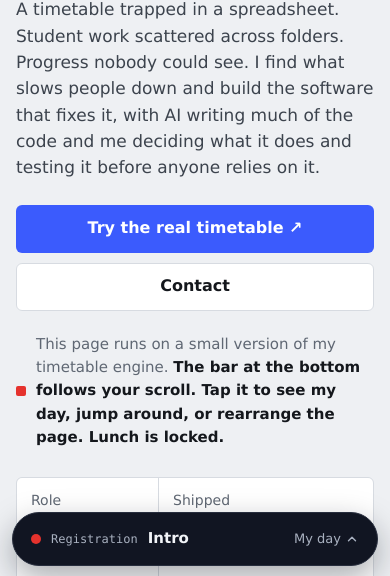
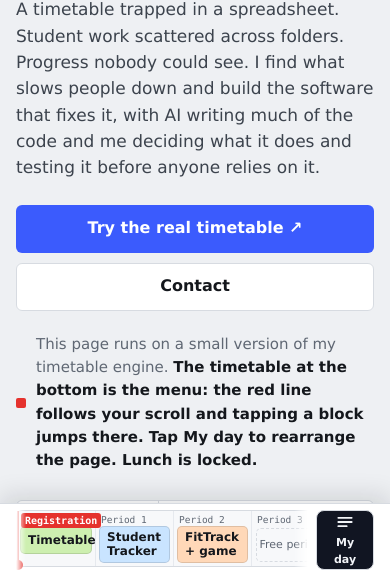
Before and after one commit to rafaelkoo/rafaelkoo.github.io, a plain HTML site: page index.html in a window 390 px wide. Shown: the part 268-844 px from the top of the page. Drawn offline with Linux system fonts and the light colour scheme; a web font is replaced by a local one.

Commit message:
Phone: the timetable strip becomes the bottom navigation bar with the live red line
Co-Authored-By: Claude Opus 5.5 <noreply@anthropic.com>
Claude-Session: https://claude.ai/code/session_01CAiHo9SYebt61iW1UdxFJa

```diff
--- a/index.html
+++ b/index.html
@@ -233,13 +233,26 @@ body[data-view="developer"] .rec{display:none}
 body.phone-on main .wrap,body.phone-on .tt .wrap{max-width:none;margin-right:440px;margin-left:max(16px,calc((100vw - 440px - 1160px) / 2))}
 body.phone-on .tt .wrap{margin-right:24px}
 body.embed .phonewrap,body.embed #phoneBtn{display:none!important}
-.mnav,.toast,.tip-phone{display:none}
+.mnav,.toast,.tip-phone,.daybtn{display:none}
+.daybtn{flex:0 0 58px;flex-direction:column;align-items:center;justify-content:center;gap:2px;border:1px solid var(--rule);border-radius:8px;background:var(--bar);color:var(--bar-ink);font-size:11px;font-weight:700;cursor:pointer}
 .sheet[hidden],.scrim[hidden]{display:none}
 @media (max-width:700px){
-  .tt{display:none}
+  .tt{position:fixed;top:auto;bottom:0;left:0;right:0;z-index:25;border-bottom:0;border-top:1px solid var(--rule);box-shadow:0 -8px 24px rgba(10,14,25,.12);padding-bottom:env(safe-area-inset-bottom,0px)}
+  .tt .wrap{padding-block:6px 8px}
+  .tt-top,.tt .msg{display:none}
+  .strip-row{display:flex;align-items:stretch;gap:8px}
+  .strip-row .strip-scroll{flex:1 1 auto;min-width:0;scrollbar-width:none;-webkit-mask-image:linear-gradient(90deg,transparent 0,#000 10px,#000 calc(100% - 14px),transparent 100%);mask-image:linear-gradient(90deg,transparent 0,#000 10px,#000 calc(100% - 14px),transparent 100%)}
+  .strip-row .strip-scroll::-webkit-scrollbar{display:none}
+  .tt .strip{grid-template-columns:repeat(11,minmax(78px,1fr));min-width:858px}
+  .tt .slot{min-height:48px;padding:15px 3px 3px}
+  .tt .slot .tm{font-size:9.5px;top:2px;left:5px}
+  .tt .blk{min-height:28px;padding:3px 7px;font-size:12px}
+  .tt .blk .d,.tt .blk .d3{display:none}
+  .tt .slot.empty::after{inset:17px 4px 4px;font-size:11px}
+  .daybtn{display:flex}
   .app .seg,#reset,#phoneBtn{display:none!important}
   .tip-desk{display:none}.tip-phone{display:inline}
-  main{padding-bottom:calc(84px + env(safe-area-inset-bottom,0px))}
+  main{padding-bottom:calc(86px + env(safe-area-inset-bottom,0px))}
   .hero{padding-block:28px 20px}
   .hero h1{font-size:clamp(36px,10.5vw,48px)}
   .hero .lede{font-size:17px}
@@ -259,13 +272,13 @@ body.embed .phonewrap,body.embed #phoneBtn{display:none!important}
   .card{padding:16px}
   .tl .when{flex-basis:100%}
   .lunch{border-radius:14px;padding:12px 16px;font-size:15px}
-  .mnav{display:block;position:fixed;left:0;right:0;bottom:0;z-index:25;padding:8px max(12px,env(safe-area-inset-right,0px)) calc(10px + env(safe-area-inset-bottom,0px)) max(12px,env(safe-area-inset-left,0px));pointer-events:none}
+  .mnav{display:none!important;position:fixed;left:0;right:0;bottom:0;z-index:25;padding:8px max(12px,env(safe-area-inset-right,0px)) calc(10px + env(safe-area-inset-bottom,0px)) max(12px,env(safe-area-inset-left,0px));pointer-events:none}
   .pill{pointer-events:auto;width:100%;display:flex;align-items:center;gap:10px;min-height:54px;padding:0 18px;border-radius:999px;background:var(--bar);color:var(--bar-ink);border:1px solid var(--bar-rule);box-shadow:0 12px 32px rgba(10,14,25,.35);cursor:pointer;text-align:left}
   .pill .dot{flex:0 0 10px;width:10px;height:10px;border-radius:50%;background:var(--now);animation:pulse 1.8s ease-out infinite}
   .pill .pt{font-family:var(--mono);font-size:12px;color:var(--bar-ink-2);white-space:nowrap}
   .pill .pn{flex:1 1 auto;min-width:0;font-weight:700;font-size:15px;white-space:nowrap;overflow:hidden;text-overflow:ellipsis}
   .pill .pc{display:inline-flex;align-items:center;gap:4px;font-size:13px;color:var(--bar-ink-2)}
-  .toast{display:block;position:fixed;left:50%;bottom:calc(80px + env(safe-area-inset-bottom,0px));z-index:26;max-width:calc(100% - 32px);transform:translate(-50%,10px);opacity:0;pointer-events:none;background:var(--ink);color:var(--canvas);padding:10px 14px;border-radius:10px;font-size:14px;line-height:1.35;transition:opacity .25s,transform .25s}
+  .toast{display:block;position:fixed;left:50%;bottom:calc(84px + env(safe-area-inset-bottom,0px));z-index:26;max-width:calc(100% - 32px);transform:translate(-50%,10px);opacity:0;pointer-events:none;background:var(--ink);color:var(--canvas);padding:10px 14px;border-radius:10px;font-size:14px;line-height:1.35;transition:opacity .25s,transform .25s}
   .toast.show{opacity:1;transform:translate(-50%,0)}
   .toast.bad{background:var(--now);color:#FFFFFF}
 }
@@ -354,8 +367,12 @@ body.embed .phonewrap,body.embed #phoneBtn{display:none!important}
         <button type="button" class="lbtn reset2" id="reset2">Reset</button>
       </div>
     </div>
-    <div class="strip-scroll">
-      <div class="strip" id="strip" role="list"></div>
+    <div class="strip-row">
+      <div class="strip-scroll">
+        <div class="strip" id="strip" role="list"></div>
+      </div>
+      <button type="button" class="daybtn" id="dayBtn" aria-haspopup="dialog" aria-controls="sheet" aria-label="My day: rearrange, switch view or reset">
+        <svg aria-hidden="true" width="20" height="20" viewBox="0 0 24 24" fill="none" stroke="currentColor" stroke-width="2.2" stroke-linecap="round"><path d="M4 7h16M4 12h16M4 17h10"></path></svg><span>My day</span></button>
     </div>
     <p class="msg" id="msg" role="status" aria-live="polite"></p>
   </div>
@@ -386,7 +403,7 @@ body.embed .phonewrap,body.embed #phoneBtn{display:none!important}
         <a class="btn btn-act" href="timetable-demo/">Try the real timetable ↗</a>
         <a class="btn btn-line" href="#contact">Contact</a>
       </div>
-      <p class="try"><i aria-hidden="true"></i><span>This page runs on a small version of my timetable engine. <b class="tip-desk">The red line follows your scroll. Drag a block and the page reorders. Lunch is locked, so try dropping something on it. The last block is when I can start.</b><b class="tip-phone">The bar at the bottom follows your scroll. Tap it to see my day, jump around, or rearrange the page. Lunch is locked.</b></span></p>
+      <p class="try"><i aria-hidden="true"></i><span>This page runs on a small version of my timetable engine. <b class="tip-desk">The red line follows your scroll. Drag a block and the page reorders. Lunch is locked, so try dropping something on it. The last block is when I can start.</b><b class="tip-phone">The timetable at the bottom is the menu: the red line follows your scroll and tapping a block jumps there. Tap My day to rearrange the page. Lunch is locked.</b></span></p>
       <div class="summary rec" aria-label="30-second summary">
         <div><b>Role</b><span>Support Worker (Game Design), building the school's systems in protected time</span></div>
         <div><b>Shipped</b><span>A timetable platform two school sites run their day on, used by about 100 people</span></div>
@@ -789,7 +806,7 @@ I saw your portfolio and I'd like to talk to you about a developer role at [your
   /* ---------- the red "now" line follows your scroll ---------- */
   function updateNow(instant){
     var now=document.getElementById('now');if(!now)return;
-    var line=(document.getElementById('app').offsetHeight+tt.offsetHeight)+60;
+    var line=(document.getElementById('app').offsetHeight+(isPhone()?0:tt.offsetHeight))+60;
     var order=S.slots.map(function(id,i){return id?{id:id,i:i,el:document.getElementById(BLOCKS[id].sec)}:null;}).filter(Boolean);
     var pos=0,here=null;
     var top0=order[0].el.getBoundingClientRect().top;
@@ -812,7 +829,7 @@ I saw your portfolio and I'd like to talk to you about a developer role at [your
   }
   var tick=false;addEventListener('scroll',function(){if(!tick){tick=true;requestAnimationFrame(function(){tick=false;updateNow();});}},{passive:true});
   addEventListener('resize',function(){measure();updateNow(true);});
-  function measure(){document.documentElement.style.setProperty('--apph',document.getElementById('app').offsetHeight+'px');document.documentElement.style.setProperty('--tth',tt.offsetHeight+'px');}
+  function measure(){document.documentElement.style.setProperty('--apph',document.getElementById('app').offsetHeight+'px');document.documentElement.style.setProperty('--tth',(isPhone()?0:tt.offsetHeight)+'px');}
 
   /* ---------- Recruiter / Developer view: the extra boxes unfold ---------- */
   var segBtns=document.querySelectorAll('.seg button,.seg2 button');
@@ -931,6 +948,7 @@ I saw your portfolio and I'd like to talk to you about a developer role at [your
     sheet.animate([{transform:'none'},{transform:'translateY(100%)'}],{duration:240,easing:'ease-in'}).onfinish=fin;scrim.animate([{opacity:1},{opacity:0}],{duration:240});
   }
   pill.addEventListener('click',openSheet);
+  document.getElementById('dayBtn').addEventListener('click',openSheet);
   document.getElementById('sheetClose').addEventListener('click',function(){closeSheet();});
   scrim.addEventListener('click',function(){closeSheet();});
   addEventListener('keydown',function(e){if(e.key==='Escape'&&!sheet.hidden)closeSheet();});
```
